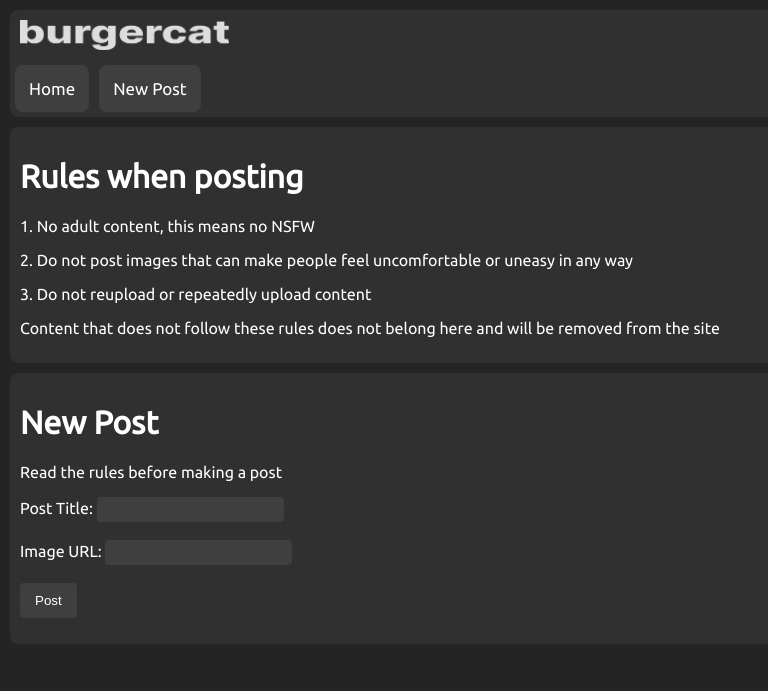
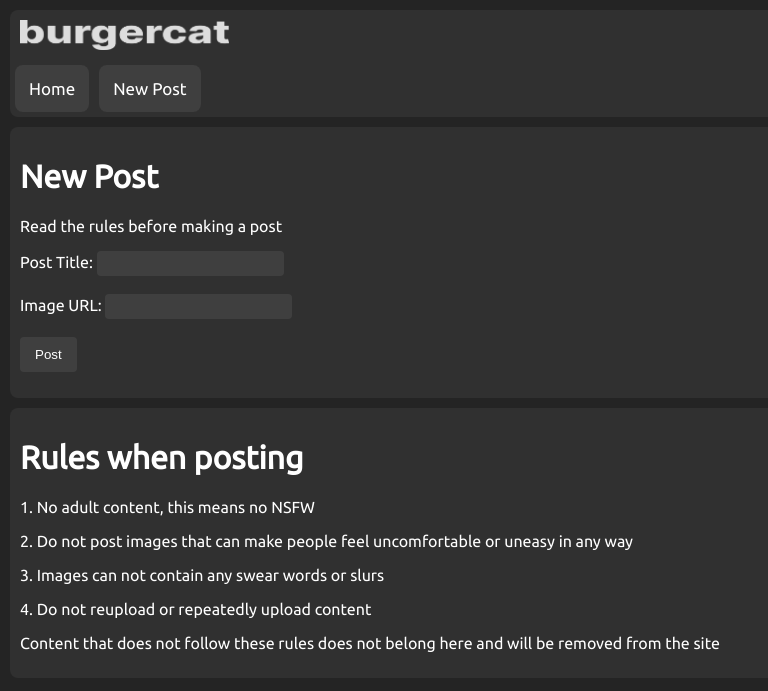
Before and after one commit to maaa101/old-burgercat, a Flask app: page /post in a window 1280 px wide. Shown: the top 691 px of the page, without its empty margins (0-768 px from the left). Run offline with Flask 2, Linux system fonts and the light colour scheme.

Commit message:
new rule + changed layout

```diff
--- a/src/templates/post.html
+++ b/src/templates/post.html
@@ -8,13 +8,6 @@
 </head>
 
 <body>
-    <div class="burgerpost">
-        <h1>Rules when posting</h1>
-        <p>1. No adult content, this means no NSFW</p>
-        <p>2. Do not post images that can make people feel uncomfortable or uneasy in any way</p>
-        <p>3. Do not reupload or repeatedly upload content</p>
-        <p>Content that does not follow these rules does not belong here and will be removed from the site</p>
-    </div>
 
     <div class="burgerpost">
         <h1>New Post</h1>
@@ -30,6 +23,15 @@
         </form>
     </div>
 
+    <div class="burgerpost">
+        <h1>Rules when posting</h1>
+        <p>1. No adult content, this means no NSFW</p>
+        <p>2. Do not post images that can make people feel uncomfortable or uneasy in any way</p>
+        <p>3. Images can not contain any swear words or slurs</p>
+        <p>4. Do not reupload or repeatedly upload content</p>
+        <p>Content that does not follow these rules does not belong here and will be removed from the site</p>
+    </div>
+
 </body>
 
 </html>
```
